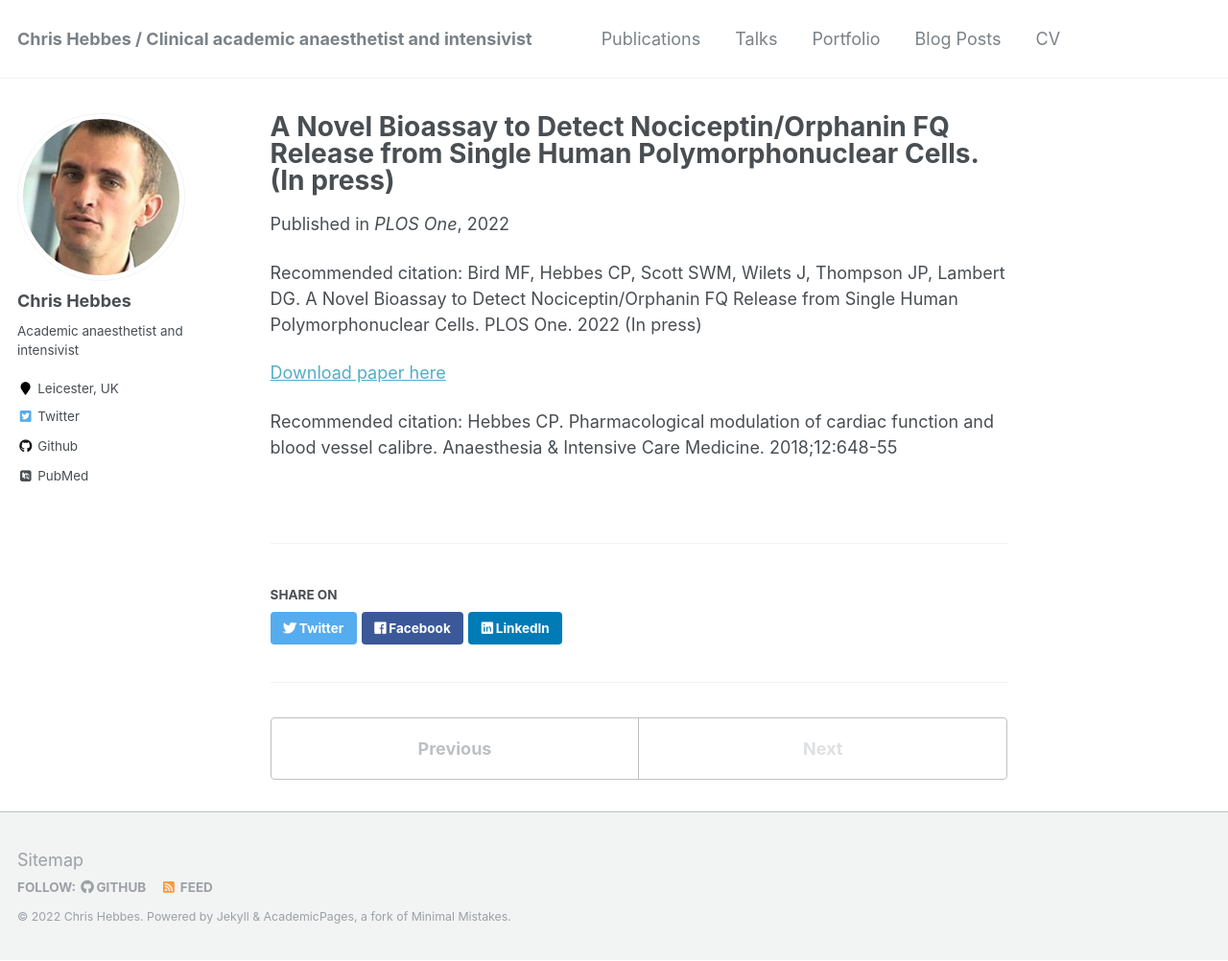
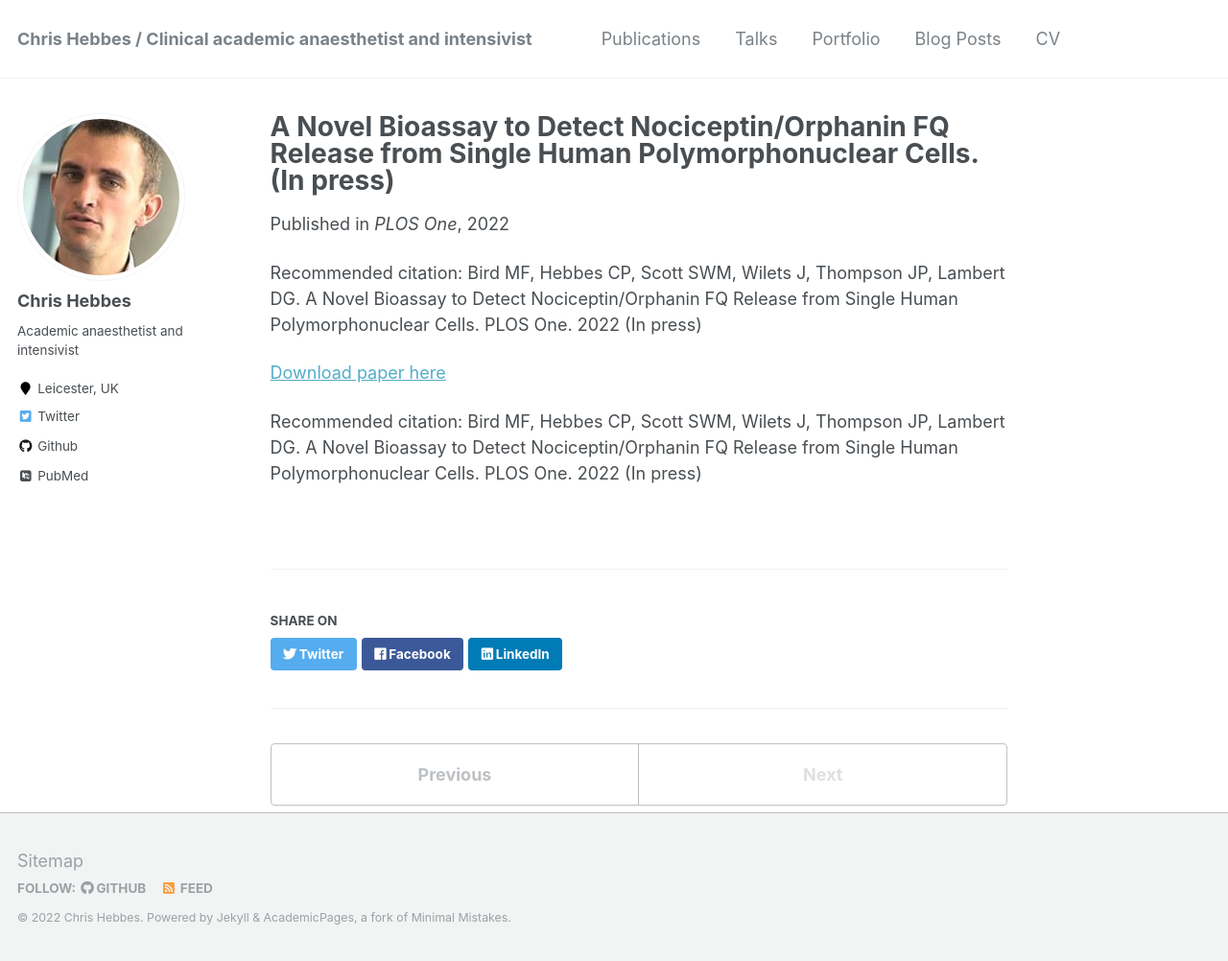
Before and after one commit to chrishebbes/chrishebbes.github.io, a Jekyll site: the page built from _publications/2022-05-22-paper-title-number-18.md, in a window 1280 px wide and 1002 px high. Shown: the whole window at 96% size. Built offline with Jekyll 4.4.1, drawn with Linux system fonts in a browser that asks for light colours; some web fonts are replaced.

Commit message:
Update 2022-05-22-paper-title-number-18.md

```diff
--- a/_publications/2022-05-22-paper-title-number-18.md
+++ b/_publications/2022-05-22-paper-title-number-18.md
@@ -10,4 +10,4 @@ citation: 'Bird MF, Hebbes CP, Scott SWM, Wilets J, Thompson JP, Lambert DG. A N
 
 <a href=''>Download paper here</a>
 
-Recommended citation: Hebbes CP. Pharmacological modulation of cardiac function and blood vessel calibre. Anaesthesia & Intensive Care Medicine. 2018;12:648-55
+Recommended citation: Bird MF, Hebbes CP, Scott SWM, Wilets J, Thompson JP, Lambert DG. A Novel Bioassay to Detect Nociceptin/Orphanin FQ Release from Single Human Polymorphonuclear Cells. PLOS One. 2022 (In press)
```
